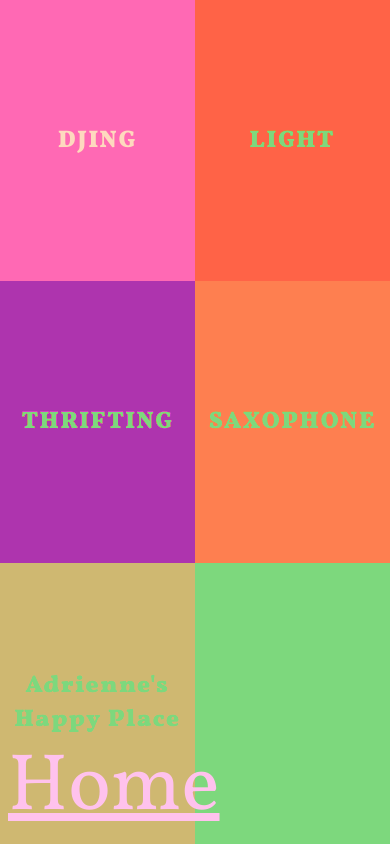
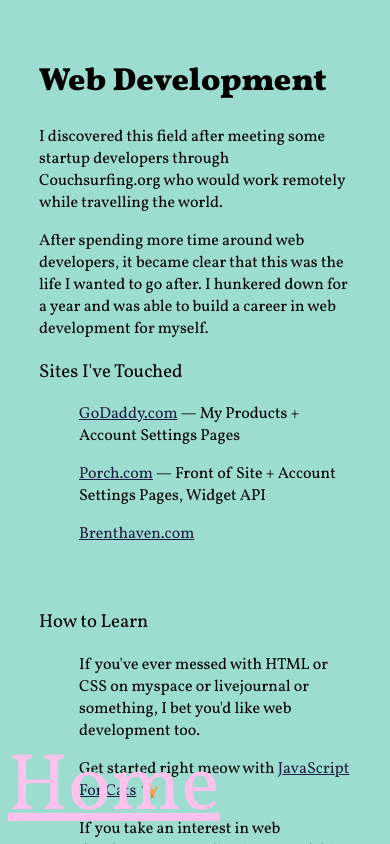
Before and after one commit to jungledre/adrienneshappyplace, a React (Create React App) app: page /coding in a window 390 px wide. Shown: the top 844 px of the page. Built offline with nearby package versions, Linux system fonts and the light colour scheme.

Commit message:
Improve mobile experience, update content

```diff
--- a/src/App.css
+++ b/src/App.css
@@ -1,7 +1,7 @@
 body {
   margin: 0;
   padding: 0;
-  font-size: 1rem;
+  font-size: 1em;
   font-family: 'Vollkorn', 'Concert One', serif;
 }
 
@@ -21,10 +21,11 @@ h3 {
 }
 
 .page-container {
-  max-width: 700px;
-  padding-top: 15vh;
-  padding-left: 15vh;
-  padding-right: 15vh;
+  max-width: 800px;
+  padding-top: 10%;
+  padding-left: 10%;
+  padding-right: 10%;
+  animation: colorRotate 10s linear infinite;
 }
 
 .flex-wrap {
--- a/src/App.js
+++ b/src/App.js
@@ -12,7 +12,6 @@ import Thrifting from './pages/Thrifting';
 import Technology from './pages/Technology';
 
 function App() {
-
   const rainbow = [
     'Thistle',
     'Lavender Purple',
@@ -48,7 +47,7 @@ function App() {
           <Route path='/saxophone'>
             <Sax />
           </Route>
-          <Route path='/technology'>
+          <Route path='/coding'>
             <Technology />
           </Route>
           <Route path='/thrifting'>
--- a/src/components/content.css
+++ b/src/components/content.css
@@ -1,8 +1,12 @@
 .content-container {
-  margin-top: 1rem;
-  margin-bottom: 3rem;
+  margin-top: 1em;
+  margin-bottom: 3em;
 }
 
 .content-container > ul {
   list-style-type: none;
 }
+
+.content-container > ul > li {
+  padding-bottom: 1em;;
+}
--- a/src/pages/Dancing.js
+++ b/src/pages/Dancing.js
@@ -10,12 +10,7 @@ function Dancing() {
       <Content content={[{
         title: 'My Favorite Styles',
         content: [
-          'Forro',
-          'Clubbing',
-          'Improvisational Dance',
-          'Samba',
-          'Forro',
-          'Contra'
+          'Forro, Clubbing, Improvisational Dance, Samba, Forro, Contra'
         ]
       }]} />
     </div>
--- a/src/pages/Home.js
+++ b/src/pages/Home.js
@@ -9,21 +9,21 @@ const favoriteThings = [
   'saxophone',
   'happyplace',
   'moires',
-  'technology',
+  'coding',
   'plants',
   'dancing',
 ];
 
 const rainbow = [
-  'HotPink',
-  'Tomato',
-  'Magenta',
-  'Coral',
-  'Gold',
-  'Chartreuse',
-  'Aquamarine',
-  'DeepSkyBlue',
-  'DarkViolet',
+  'C132AB',
+  'FF756D',
+  '5742B5',
+  '3CADCF',
+  '85DE77',
+  '97CC4B',
+  'F9FFCB',
+  'FFCC49',
+  'EF3E1F',
 ];
 
 function Home() {
@@ -33,7 +33,7 @@ function Home() {
         return (
           <a
             className='home-link x3'
-            style={{ backgroundColor: rainbow[i] }}
+            style={{ backgroundColor: '#' + rainbow[i] }}
             href={'/' + thing}
           >
             {thing === 'happyplace' ? 'Adrienne\'s Happy Place' : thing.toUpperCase()}
--- a/src/pages/Light.js
+++ b/src/pages/Light.js
@@ -31,7 +31,7 @@ const info = [
     ]
   },
   {
-    title: 'research',
+    title: 'Research',
     content: [
       <a href='https://www.exploratorium.edu/snacks/on-the-fringe'>
         {' '}
@@ -40,9 +40,9 @@ const info = [
     ]
   },
   {
-    title: 'artists',
+    title: 'Artists',
     content: [
-      <a href='http://liquidlightshop.com'>Liquid Light Lab</a>,
+      <a href='https://liquidlightlab.com/'>Liquid Light Lab</a>,
       <a href='https://www.youtube.com/user/UniversalColors'>
         {'UniversalColors'}
       </a>
@@ -57,7 +57,7 @@ function Light() {
       <div className='light rainbow-inner'>
         <h1>Psychedelic Light Shows</h1>
         <p>
-          'I finally got my hands on a light projector! This has led to all kinds of experiments and research. Here I'll share my learnings.'
+          I finally got my hands on a light projector! This has led to all kinds of experiments and research. Here I'll share my learnings.'
         </p>
         <Content content={info} />
       </div>
--- a/src/pages/Sax.js
+++ b/src/pages/Sax.js
@@ -24,15 +24,7 @@ const content = [
   {
     title: 'Groups I\'ve performed with',
     content: [
-      'Sundae Crush',
-      'VamoLá',
-      'The Dahlias',
-      'Rise Up! Action Band',
-      'Pleasures',
-      'Tres Leches',
-      'Cumbia Calavera',
-      'Unidos Do Swing',
-      'Filthy FemCorps'
+      'Sundae Crush, VamoLá, The Dahlias, Rise Up! Action Band, Pleasures, Tres Leches, Filthy FemCorps'
     ]
   }
 ];
--- a/src/pages/Technology.js
+++ b/src/pages/Technology.js
@@ -1,25 +1,41 @@
 import React from 'react';
+import Content from '../components/Content';
+
+const content = [
+  {
+    title: "Sites I've Touched",
+    content: [
+      <span>
+        <a href='https://account.godaddy.com/products'>GoDaddy.com</a> — My Products +
+        Account Settings Pages
+      </span>,
+      <span>
+        <a href='https://porch.com'>Porch.com</a> — Front of Site + Account Settings
+        Pages, Widget API
+      </span>,
+      <a href='https://brenthaven.com/'>Brenthaven.com</a>
+    ]
+  },
+  {
+    title: 'How to Learn',
+    content: [
+      "If you've ever messed with HTML or CSS on myspace or livejournal or something, I bet you'd like web development too.",
+      <span>
+        Get started right meow with{' '}
+        <a href='http://jsforcats.com/'>JavaScript For Cats</a> 🐈
+      </span>,
+      'If you take an interest in web development or coding in general, hit me up! I would love to start you on your journey.'
+    ]
+  }
+];
 
 function Technology() {
   return (
     <div className='page-container'>
-      <h1>Technology</h1>
-      {'I love web development!'}
-      <ul>
-        <li>
-          <a href='account.godaddy.com/products'>
-            I get paid to do what I love! If you have a GoDaddy account, you can
-            see the page that I work on.
-          </a>
-        </li>
-        <li>
-          <a href='http://jsforcats.com/'>
-            If you've ever messed with html or css on myspace or livejournal or
-            something, I bet you'd like web development too. Here's a website to
-            get you started!
-          </a>
-        </li>
-      </ul>
+      <h1>Web Development</h1>
+      <p>I discovered this field after meeting some startup developers through Couchsurfing.org who would work remotely while travelling the world.</p>
+      <p>After spending more time around web developers, it became clear that this was the life I wanted to go after. I hunkered down for a year and was able to build a career in web development for myself.</p>
+      <Content content={content} />
     </div>
   );
 }
--- a/src/pages/home.css
+++ b/src/pages/home.css
@@ -4,8 +4,8 @@
   justify-content: center; /* align horizontal */
   align-items: center; /* align vertical */
   font-weight: bold;
-  font-size: 1.5rem;
-  letter-spacing: .1rem;
+  font-size: 1.3em;
+  letter-spacing: .1em;
 }
 
 .rainbow {
```
Also changed, not shown: src/components/PageContainer.js (deleted, +0 -23 lines).
